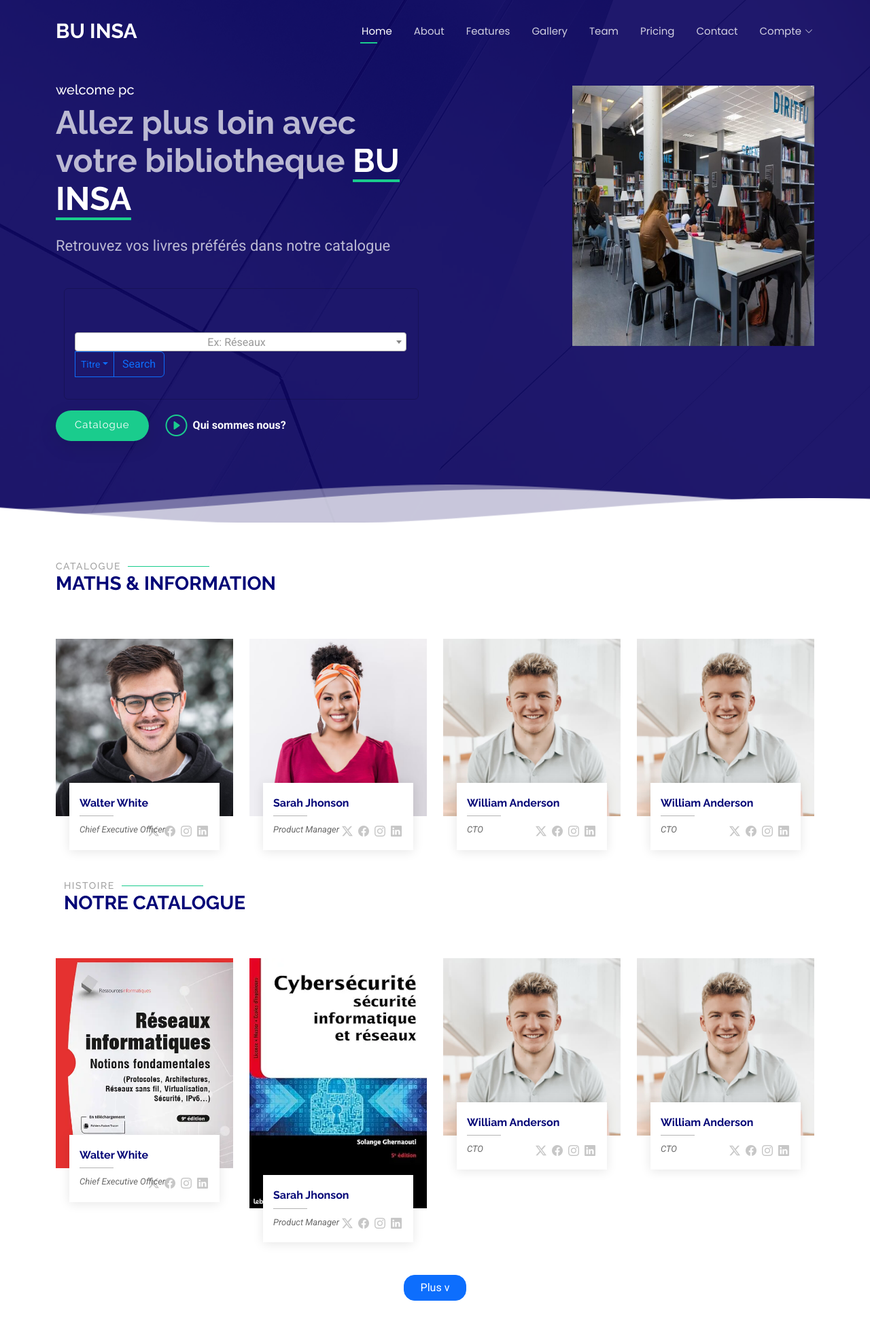
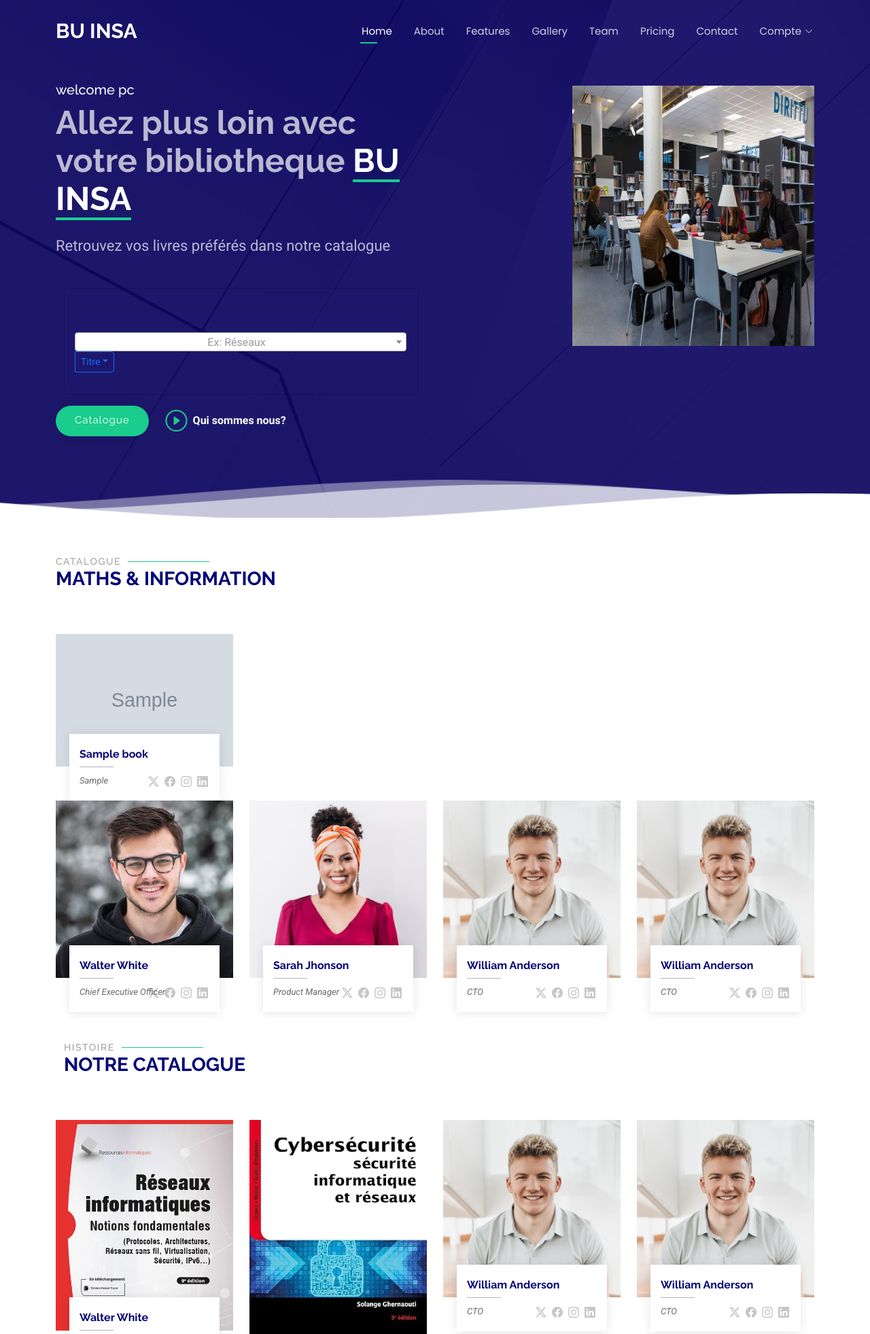
Before and after one commit to kokou-stm/librairy, a Django app: page / in a window 1280 px wide. Shown: the top 1963 px of the page at 68% size. Run offline with Django 5.2, Linux system fonts and the light colour scheme; a user stored in the database is signed in; tables that the repository leaves empty hold one stand-in row (values such as "Sample post"); grey boxes marked "Sample" are stand-in pictures; some libraries are stand-ins or nearby versions.

Commit message:
change templates

```diff
--- a/gestion/views.py
+++ b/gestion/views.py
@@ -17,7 +17,9 @@ from django.contrib.auth.decorators import login_required
 
 @login_required
 def index(request):
-    return render(request, "index.html")
+    books = Book.objects.all()
+    print(books)
+    return render(request, "index.html", {"books":books})
 
 @login_required
 def meslivres(request):
--- a/templates/index.html
+++ b/templates/index.html
@@ -135,7 +135,7 @@
                             <li><hr class="dropdown-divider"></li>
 
                           </ul>
-                          <button class="btn btn-outline-primary" type="button" id="button-addon2">Search</button>
+
                         </div>
 
 
@@ -187,6 +187,28 @@
     </div><!-- End Section Title -->
 
     <div class="container">
+      <div class="row">
+        {% for book in books %}
+        <div class="col-lg-3 col-md-4" data-aos="fade-up" data-aos-delay="{{ forloop.counter|add:200 }}">
+          <div class="member">
+            <div class="pic">
+              <img src="{{ book.image.url }}" class="img-fluid" alt="{{ book.titre }}">
+            </div>
+            <div class="member-info">
+              <h4>{{ book.titre }}</h4>
+              <span>{{ book.auteur }}</span>
+              <div class="social">
+                <a href=""><i class="bi bi-twitter-x"></i></a>
+                <a href=""><i class="bi bi-facebook"></i></a>
+                <a href=""><i class="bi bi-instagram"></i></a>
+                <a href=""><i class="bi bi-linkedin"></i></a>
+              </div>
+            </div>
+          </div>
+        </div>
+        {% endfor %}
+      </div>
+
 
       <div class="row gy-5 mb-5">
 
@@ -220,7 +242,7 @@
               </div>
             </div>
           </div>
-        </div><!-- End Team Member -->
+        </div><!-- End Livre -->
 
         <div class="col-lg-3 col-md-4" data-aos="fade-up" data-aos-delay="300">
           <div class="member">
```
Also changed, not shown: etapes.txt (+10 -0 lines), templates/meslivres.html (+19 -6 lines).
